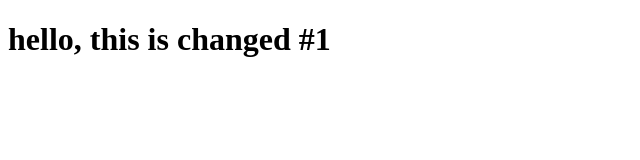
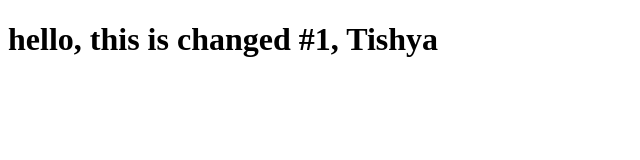
Before and after one commit to Juhisingh22/cloud_capg, a plain HTML site: page index.html in a window 1280 px wide. Shown: the whole page, without its empty margins (0-640 px from the left). Drawn offline with Linux system fonts and the light colour scheme.

Commit message:
Update index.html

```diff
--- a/index.html
+++ b/index.html
@@ -6,6 +6,6 @@
     <title>Document</title>
 </head>
 <body>
-    <h1>hello, this is changed #1</h1>
+    <h1>hello, this is changed #1, Tishya</h1>
 </body>
 </html>
```
